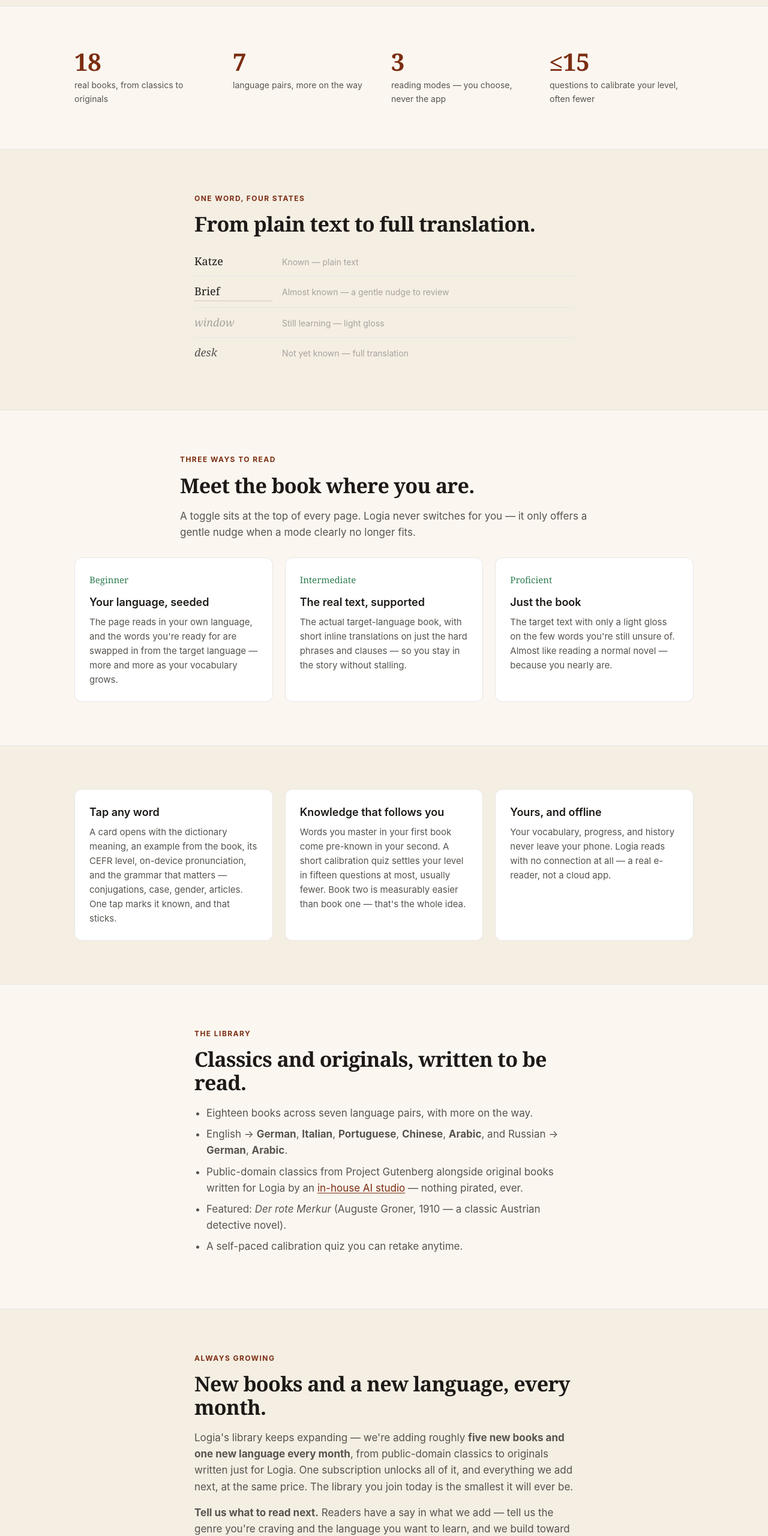
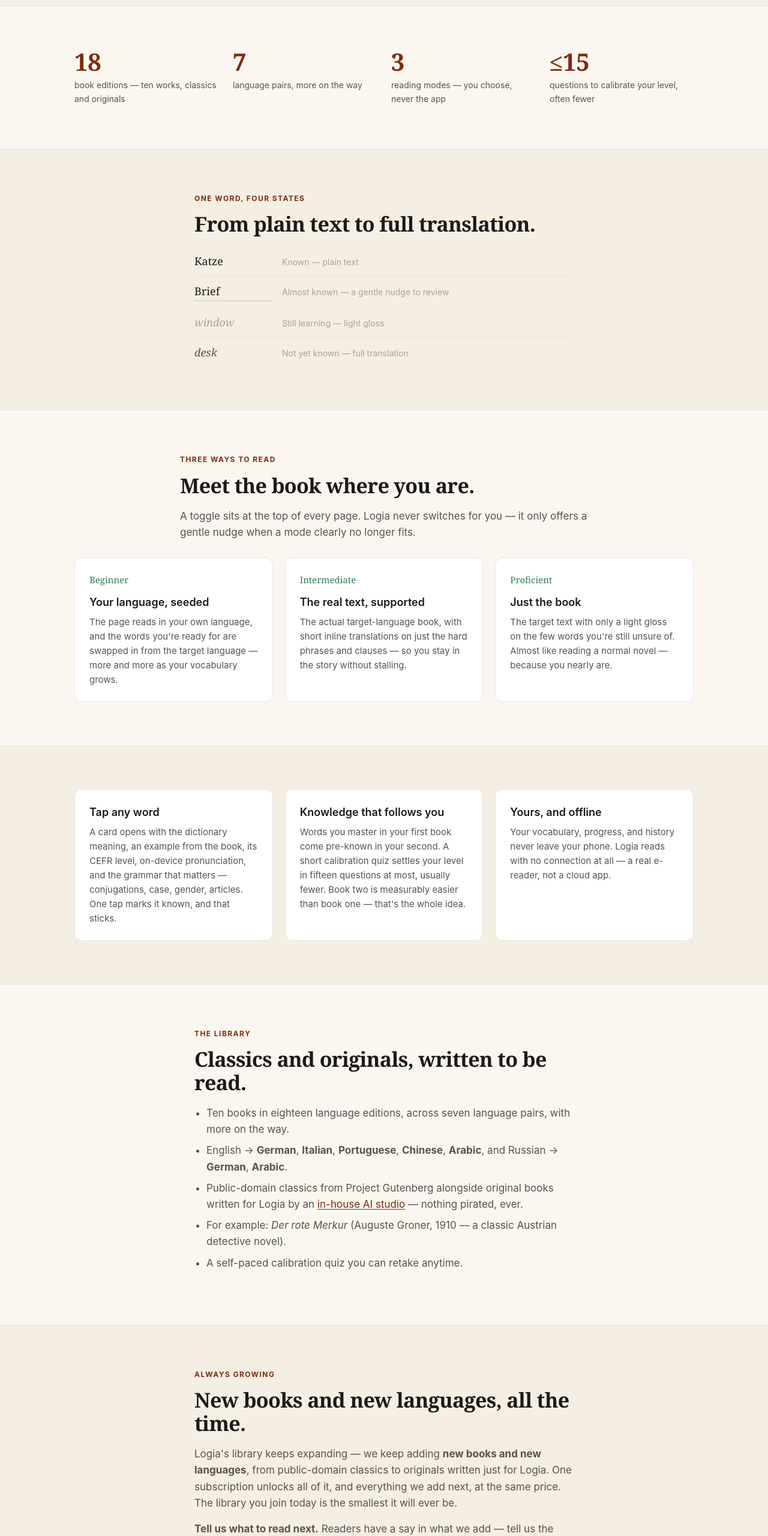
Before and after one commit to Boosya/logia-site, a website: page public/index.html in a window 1280 px wide. Shown: the part 1460-4020 px from the top of the page at 60% size. Drawn offline with Linux system fonts and the light colour scheme.

Commit message:
site: say what is true — ten works in 18 editions, no fixed monthly cadence, analytics do carry reading position
privacy: the reading FILES stay on the device, but the anonymous analytics record page turns
(book + position) and quiz answers; the policy claimed none of that ever left the phone.
index/support: 18 catalog entries are ten works in language editions; the 'five new books and one
new language every month' promise has not held since launch; 'featured' is not an app concept;
the submissions Worker is a server, so 'no accounts to run' is the honest line.

```diff
--- a/public/index.html
+++ b/public/index.html
@@ -102,7 +102,7 @@
     <section>
         <div class="wrap">
             <div class="stats">
-                <div class="stat"><div class="n">18</div><div class="l">real books, from classics to originals</div></div>
+                <div class="stat"><div class="n">18</div><div class="l">book editions — ten works, classics and originals</div></div>
                 <div class="stat"><div class="n">7</div><div class="l">language pairs, more on the way</div></div>
                 <div class="stat"><div class="n">3</div><div class="l">reading modes — you choose, never the app</div></div>
                 <div class="stat"><div class="n">≤15</div><div class="l">questions to calibrate your level, often fewer</div></div>
@@ -157,10 +157,10 @@
             <p class="eyebrow">The library</p>
             <h2>Classics and originals, written to be read.</h2>
             <ul class="list">
-                <li>Eighteen books across seven language pairs, with more on the way.</li>
+                <li>Ten books in eighteen language editions, across seven language pairs, with more on the way.</li>
                 <li>English → <strong>German</strong>, <strong>Italian</strong>, <strong>Portuguese</strong>, <strong>Chinese</strong>, <strong>Arabic</strong>, and Russian → <strong>German</strong>, <strong>Arabic</strong>.</li>
                 <li>Public-domain classics from Project Gutenberg alongside original books written for Logia by an <a href="/team">in-house AI studio</a> — nothing pirated, ever.</li>
-                <li>Featured: <em>Der rote Merkur</em> (Auguste Groner, 1910 — a classic Austrian detective novel).</li>
+                <li>For example: <em>Der rote Merkur</em> (Auguste Groner, 1910 — a classic Austrian detective novel).</li>
                 <li>A self-paced calibration quiz you can retake anytime.</li>
             </ul>
         </div>
@@ -170,8 +170,8 @@
     <section class="tint">
         <div class="prose">
             <p class="eyebrow">Always growing</p>
-            <h2>New books and a new language, every month.</h2>
-            <p>Logia's library keeps expanding — we're adding roughly <strong>five new books and one new language every month</strong>, from public-domain classics to originals written just for Logia. One subscription unlocks all of it, and everything we add next, at the same price. The library you join today is the smallest it will ever be.</p>
+            <h2>New books and new languages, all the time.</h2>
+            <p>Logia's library keeps expanding — we keep adding <strong>new books and new languages</strong>, from public-domain classics to originals written just for Logia. One subscription unlocks all of it, and everything we add next, at the same price. The library you join today is the smallest it will ever be.</p>
             <p><strong>Tell us what to read next.</strong> Readers have a say in what we add — tell us the genre you're craving and the language you want to learn, and we build toward it. The catalogue grows around the people reading it.</p>
         </div>
     </section>
@@ -197,7 +197,7 @@
                 <div class="card">
                     <span class="k">Why so cheap</span>
                     <h3>We'd rather you read</h3>
-                    <p>No server to run and no data to sell, so our costs are tiny. We price to build the habit, not to ration reading — worst case, we'd rather Logia be free than get in your way.</p>
+                    <p>No accounts to run and no data to sell, so our costs are tiny. We price to build the habit, not to ration reading — worst case, we'd rather Logia be free than get in your way.</p>
                 </div>
             </div>
         </div>
```
Also changed, not shown: public/privacy.html (+4 -4 lines), public/support.html (+1 -1 lines).
